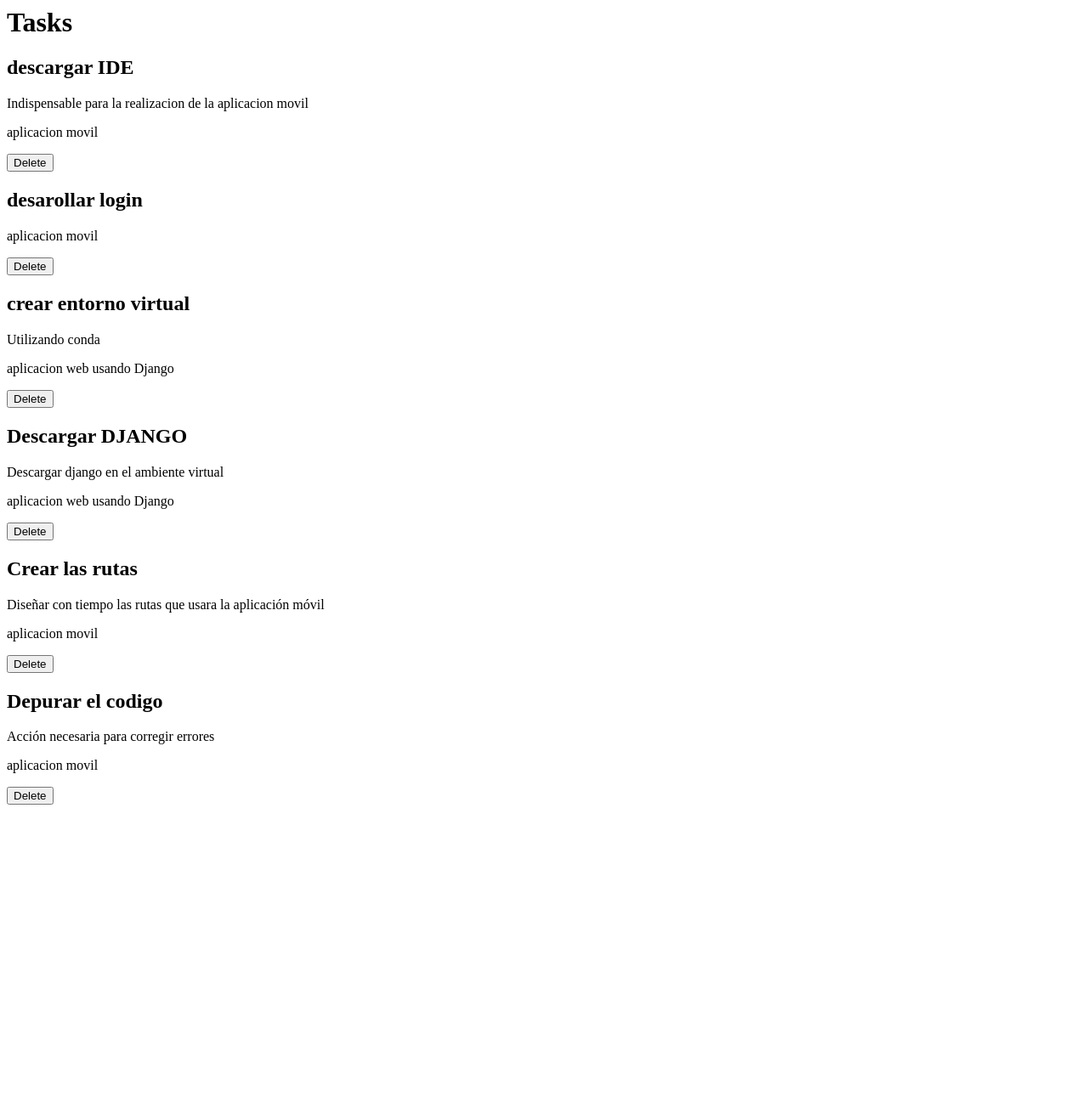
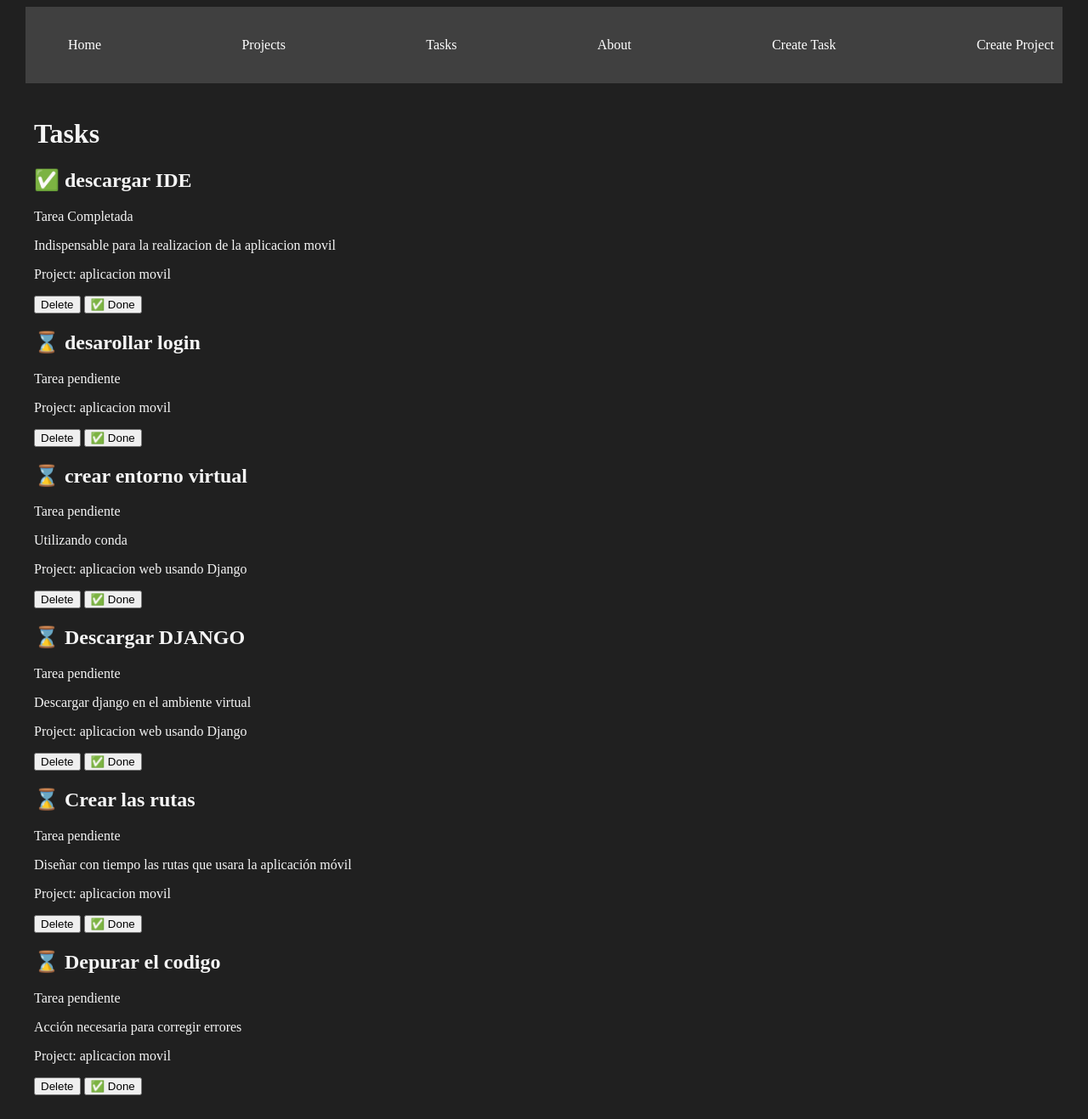
Before and after one commit to JairGo21/CRUD-Django, a Django app: page /tasks/ in a window 1280 px wide. Shown: the whole page at 85% size. Before the commit the page ends 947 px from the top, so only its background shows below. Run offline with Django 4.2, Linux system fonts and the light colour scheme; data comes from the database, SQL or seed files in the repository; both versions use the stored data as it was after the commit.

Commit message:
Django-CRUD-End

```diff
--- a/myapp/models.py
+++ b/myapp/models.py
@@ -12,6 +12,7 @@ class Task(models.Model):
     title = models.CharField(max_length=200)
     description = models.TextField()
     project = models.ForeignKey(Project, on_delete=models.CASCADE)
+    done = models.BooleanField(default = False)
 
     def __str__(self):
         return self.title + ' - ' + self.project.name
--- /dev/null
+++ b/myapp/static/styles/main.css
@@ -0,0 +1,47 @@
+body{
+    background-color: #202020;
+    color: whitesmoke;
+}
+
+.navbar{
+    background-color: #404040;
+    padding: 2px 0px;
+}
+.navbar li{
+    list-style: none;
+}
+
+.navbar ul{
+    display: flex;
+    justify-content: space-between;
+}
+
+
+.navbar ul li a{
+    color: white;
+    text-decoration: none;
+}
+
+.navbar ul li a:hover{
+    color: darkgoldenrod;
+}
+
+.container{
+    max-width: 1200px;
+    margin: auto;
+    padding: 20px 10px;
+}
+
+.card{
+    color: black;
+    background-color: white;
+    margin: 5px;
+    padding: 8px;
+}
+
+.input {
+    background: wheat;
+    padding: 10px;
+    text-align: center;
+    display: block;
+}
--- a/myapp/templates/about.html
+++ b/myapp/templates/about.html
@@ -1,4 +1,6 @@
+{% extends 'layouts/base.html' %}
+{% block content %}
 <h1>About</h1>
-<h2>Welcome {{username}}
-</h2>
+<h2>Welcome {{username}}</h2>
 <p>Lorem ipsum dolor sit, amet consectetur adipisicing elit. Dignissimos amet provident, eos quibusdam eius tempore veritatis accusantium nam consectetur? Laborum aspernatur atque, animi exercitationem optio veritatis dolor numquam, veniam adipisci dolores unde iure quidem voluptatibus repellat obcaecati. Deleniti repellat ea mollitia sint atque maiores error ad dignissimos? Molestiae facilis porro quis corrupti voluptas, minus sint possimus, ullam perspiciatis deleniti natus, maxime eveniet eaque rem odit ipsa quos earum vero labore dolorum dolores mollitia sequi libero? Libero tenetur iusto blanditiis tempora laborum. Perferendis hic possimus a laudantium laborum, nesciunt vitae beatae libero quo iure expedita ipsum, temporibus exercitationem doloremque quidem animi.</p>
+{% endblock %}
--- a/myapp/templates/index.html
+++ b/myapp/templates/index.html
@@ -1,2 +1,5 @@
+{% extends 'layouts/base.html' %}
+{% block content %}
 <h1>{{title}}</h1>
 <p>Lorem ipsum dolor sit amet, consectetur adipisicing elit. Minus, enim ea earum et deleniti ullam officiis? Totam aliquam labore tempora. Labore quasi hic odit vitae recusandae dolorum deserunt error provident?</p>
+{% endblock %}
--- /dev/null
+++ b/myapp/templates/layouts/base.html
@@ -0,0 +1,27 @@
+{% load static %}
+<!DOCTYPE html>
+<html lang="en">
+<head>
+    <meta charset="UTF-8">
+    <meta http-equiv="X-UA-Compatible" content="IE=edge">
+    <meta name="viewport" content="width=device-width, initial-scale=1.0">
+    <title>Django Projects</title>
+    <link rel="stylesheet" href="{% static '/styles/main.css' %}">
+</head>
+<body>
+    <nav class = "navbar container">
+        <ul>
+            <li><a href="{% url 'index' %}">Home</a></li>
+            <li><a href="{% url 'projects' %}">Projects</a></li>
+            <li><a href="{% url 'tasks' %}">Tasks</a></li>
+            <li><a href="{% url 'about' %}">About</a></li>
+            <li><a href="{% url 'create_task' %}">Create Task</a></li>
+            <li><a href="{% url 'create_project' %}">Create Project</a></li>
+        </ul>
+    </nav>
+    <main class = "container">
+        {% block content %}
+        {% endblock %}
+        </main>
+</body>
+</html>
--- a/myapp/templates/tasks.html
+++ /dev/null
@@ -1,12 +0,0 @@
-<h1>Tasks</h1>
-
-{% for task in tasks %}
-<div>
-    <h2>{{task.title}}</h2>
-    <p>{{task.description}}</p>
-    <p>{{task.project.name}}</p>
-    <button>
-        Delete
-    </button>
-</div>
-{% endfor %}
--- /dev/null
+++ b/myapp/templates/tasks/tasks.html
@@ -0,0 +1,23 @@
+{% extends 'layouts/base.html' %}
+{% block content %}
+<h1>Tasks</h1>
+
+{% for task in tasks %}
+<div>
+    <h2>{% if task.done == False %} ⌛ {% else %} ✅ {% endif %} {{task.title}}</h2>
+    {% if task.done == False %}
+        <p>Tarea pendiente</p>
+    {% else %}
+        <p>Tarea Completada</p>
+    {% endif %}
+    <p>{{task.description}}</p>
+    <p>Project: {{task.project.name}}</p>
+    <button>
+        Delete
+    </button>
+    <button>
+        ✅ Done
+    </button>
+</div>
+{% endfor %}
+{% endblock %}
--- a/myapp/urls.py
+++ b/myapp/urls.py
@@ -3,9 +3,12 @@ from . import views
 
 
 urlpatterns = [
-    path('', views.index),
-    path('about/', views.about),
-    path('hello/<str:username>', views.hello),
-    path('projects/', views.project),
-    path('tasks/', views.tasks),
+    path('', views.index, name = 'index'),
+    path('about/', views.about, name = 'about'),
+    path('hello/<str:username>', views.hello, name = 'hello'),
+    path('projects/', views.project, name = 'projects'),
+    path('projects/<int:id>', views.project_detail, name = 'project_detail'),
+    path('tasks/', views.tasks, name = 'tasks'),
+    path('create_task/', views.create_task, name = 'create_task'),
+    path('create_project/', views.create_project, name = 'create_project')
 ]
--- a/myapp/views.py
+++ b/myapp/views.py
@@ -1,6 +1,7 @@
-from django.shortcuts import render, get_object_or_404
+from django.shortcuts import render, get_object_or_404, redirect
 from django.http import HttpResponse
 from .models import Project, Task
+from .forms import CreateNewTask, CreateNewProject
 
 # Create your views here.
 def index(request):
@@ -22,13 +23,40 @@ def hello(request, username):
 def project(request):
     # projects = list(Project.objects.values())
     projects = Project.objects.all()
-    return render(request,'project.html', {
+    return render(request,'projects/project.html', {
         'projects':projects
     })
 
 def tasks(request):
     # task = get_object_or_404(Task, title=title)
     tasks = Task.objects.all()
-    return render(request, 'tasks.html', {
+    return render(request, 'tasks/tasks.html', {
         'tasks': tasks
     })
+
+def create_task(request):
+    if request.method == 'GET':
+        return render(request, 'tasks/create_task.html',{
+        'form': CreateNewTask()
+        })
+    else:
+        Task.objects.create(title=request.POST['title'],
+        description = request.POST['description'], project_id=1)
+        return redirect('tasks')
+
+def create_project(request):
+    if request.method == 'GET':
+        return render(request,'projects/create_project.html', {
+        'form': CreateNewProject()
+        })
+    else:
+        project = Project.objects.create(name=request.POST["name"])
+        return redirect('projects')
+
+def project_detail(request,id):
+    project = get_object_or_404(Project,id=id)
+    tasks = Task.objects.filter(project_id=id)
+    return render(request, 'projects/detail.html', {
+        'project': project,
+        'tasks': tasks
+    })
```
Also changed, not shown: myapp/forms.py (added, +8 -0 lines), myapp/templates/project.html (deleted, +0 -13 lines), myapp/templates/projects/create_project.html (added, +14 -0 lines), myapp/templates/projects/detail.html (added, +9 -0 lines), myapp/templates/projects/project.html (added, +12 -0 lines), myapp/templates/tasks/create_task.html (added, +11 -0 lines), db.sqlite3, myapp/migrations/0003_task_done.py (added), 2 other files.
